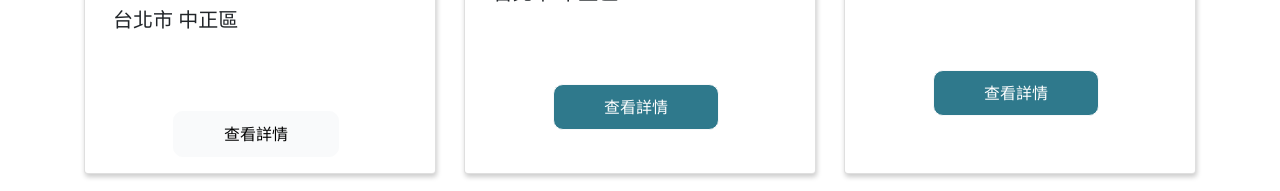
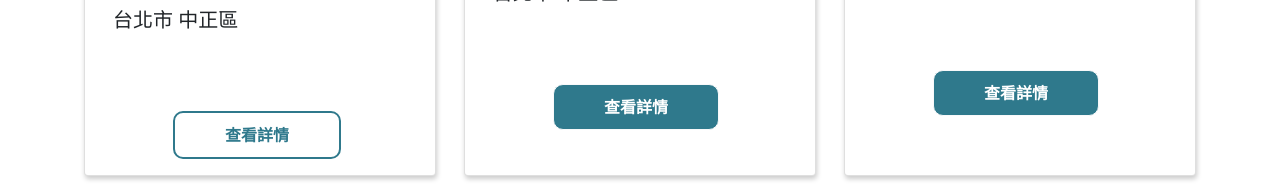
Before and after one commit to minlin125/minlin125-minlin125.github.io, a plain HTML site: page index.html in a window 1280 px wide. In both pictures the pointer is over the link 256 px from the left and 1126 px from the top of the page. Shown: the part 992-1183 px from the top of the page. Drawn offline with nearby package versions, Linux system fonts and the light colour scheme.

Commit message:
20211110

```diff
--- a/assets/css/style.css
+++ b/assets/css/style.css
@@ -90,9 +90,16 @@
 .card-body a{
     background: #2F798C;
     color: #ffffff;
+    font-weight: bolder;
     margin-left: 60px;
     padding: 10px 50px 10px 50px;
     border-radius: 10px;
+}
+
+.card-body a:hover{
+    background: #ffffff;
+    color: #2F798C;
+    border: 2px solid #2F798C;
 }
 
 .manypoint{
```
